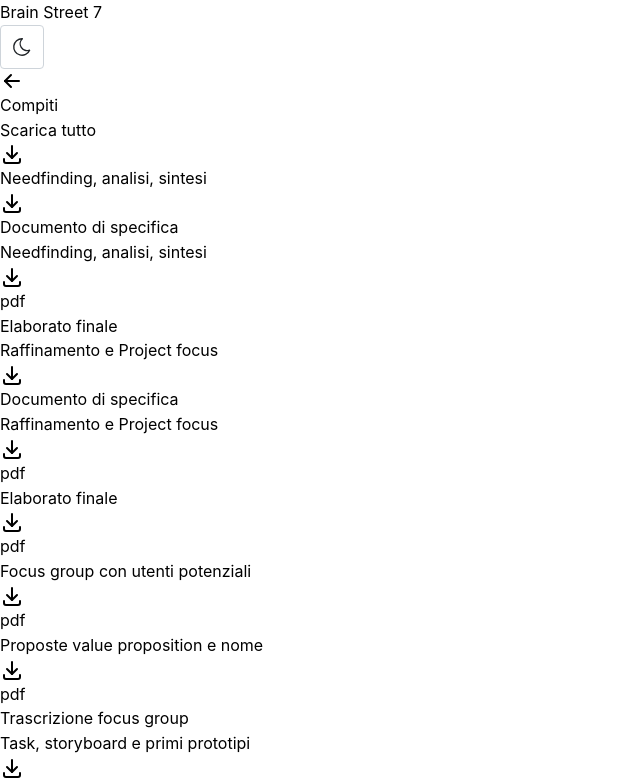
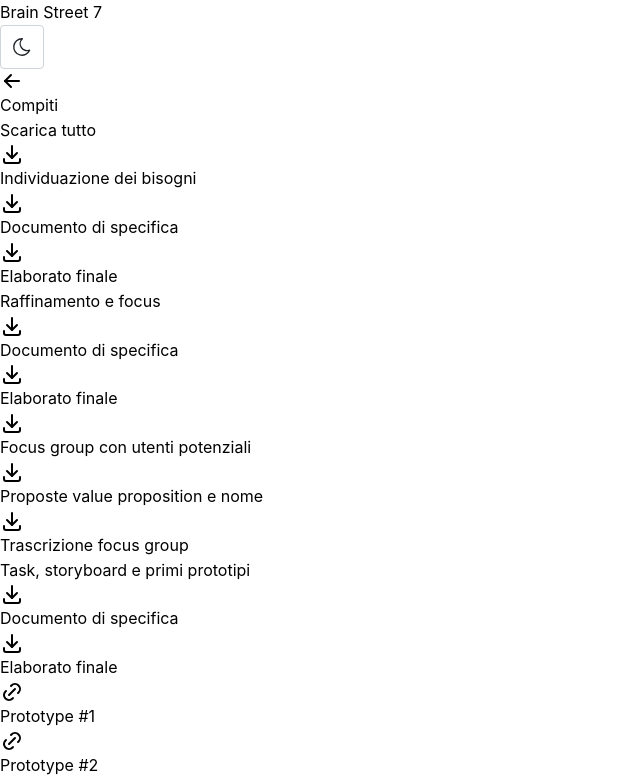
Before and after one commit to Masterquiz/Brain-Street-7, a Next.js app: page /assignments in a window 1280 px wide. Shown: the top 781 px of the page, without its empty margins (0-640 px from the left). Built offline with nearby package versions, Linux system fonts and the light colour scheme.

Commit message:
Edit: Removed assignment's description

```diff
--- a/src/app/(details)/assignments/page.tsx
+++ b/src/app/(details)/assignments/page.tsx
@@ -33,7 +33,7 @@ export default function Assignment() {
         .map((assignment) => {
           return (
             <div key={assignment.folder} className="flex flex-col gap-2">
-              <h2 className="mt-4 text-xl md:mt-8 md:font-bold">
+              <h2 className="mt-4 text-xl font-bold md:mt-8">
                 {assignment.name}
               </h2>
               <>
@@ -45,17 +45,10 @@ export default function Assignment() {
                       target="_blank"
                       rel="noopener noreferrer"
                     >
-                      <div className="flex gap-2 align-center">
-                        <div className="flex items-center">
-                          {(file.type === "pdf" && <IconDownload />) ||
-                            (file.type === "link" && <IconLink />)}
-                        </div>
-                        <div>
-                          <span className="text-xs text-slate-400">
-                            {file.description || file.type}
-                          </span>
-                          <p>{file.name}</p>
-                        </div>
+                      <div className="flex gap-2 align-center my-3">
+                        {(file.type === "pdf" && <IconDownload />) ||
+                          (file.type === "link" && <IconLink />)}
+                        <p>{file.name}</p>
                       </div>
                     </Link>
                   );
--- a/src/data/assignments.ts
+++ b/src/data/assignments.ts
@@ -1,14 +1,13 @@
 export const assignments = [
   {
-    name: "Needfinding, analisi, sintesi",
+    name: "Individuazione dei bisogni",
     status: "green",
     folder: "C1",
     files: [
       {
-        name: "Needfinding, analisi, sintesi",
+        name: "Documento di specifica",
         src: "/assignments/C1/01 Needfinding, analisi, sintesi.pdf",
         type: "pdf",
-        description: "Documento di specifica",
       },
       {
         name: "Elaborato finale",
@@ -18,15 +17,14 @@ export const assignments = [
     ],
   },
   {
-    name: "Raffinamento e Project focus",
+    name: "Raffinamento e focus",
     status: "green",
     folder: "C2",
     files: [
       {
-        name: "Raffinamento e Project focus",
+        name: "Documento di specifica",
         src: "/assignments/C2/02 Raffinamento e Project focus.pdf",
         type: "pdf",
-        description: "Documento di specifica",
       },
       {
         name: "Elaborato finale",
@@ -56,10 +54,9 @@ export const assignments = [
     folder: "C3",
     files: [
       {
-        name: "Task, storyboard e primi prototipi",
+        name: "Documento di specifica",
         src: "/assignments/C3/03 Task, storyboard e primi prototipi.pdf",
         type: "pdf",
-        description: "Documento di specifica",
       },
       {
         name: "Elaborato finale",
@@ -86,10 +83,9 @@ export const assignments = [
     folder: "C4",
     files: [
       {
-        name: "Raffinamento del prototipo",
+        name: "Documento di specifica",
         src: "/assignments/C4/04 Raffinamento del prototipo.pdf",
         type: "pdf",
-        description: "Documento di specifica",
       },
       {
         name: "Documento tecnico SafeWay",
@@ -115,10 +111,9 @@ export const assignments = [
     folder: "C5",
     files: [
       {
-        name: "Valutazione euristica",
+        name: "Documento di specifica",
         src: "/assignments/C5/05 Valutazione euristica.pdf",
         type: "pdf",
-        description: "Documento di specifica",
       },
       {
         name: "Definizione dei task",
@@ -128,7 +123,7 @@ export const assignments = [
     ],
   },
   {
-    name: "Final presentation",
+    name: "Presentazione finale",
     status: "red",
     folder: "C6",
     files: [],
```
